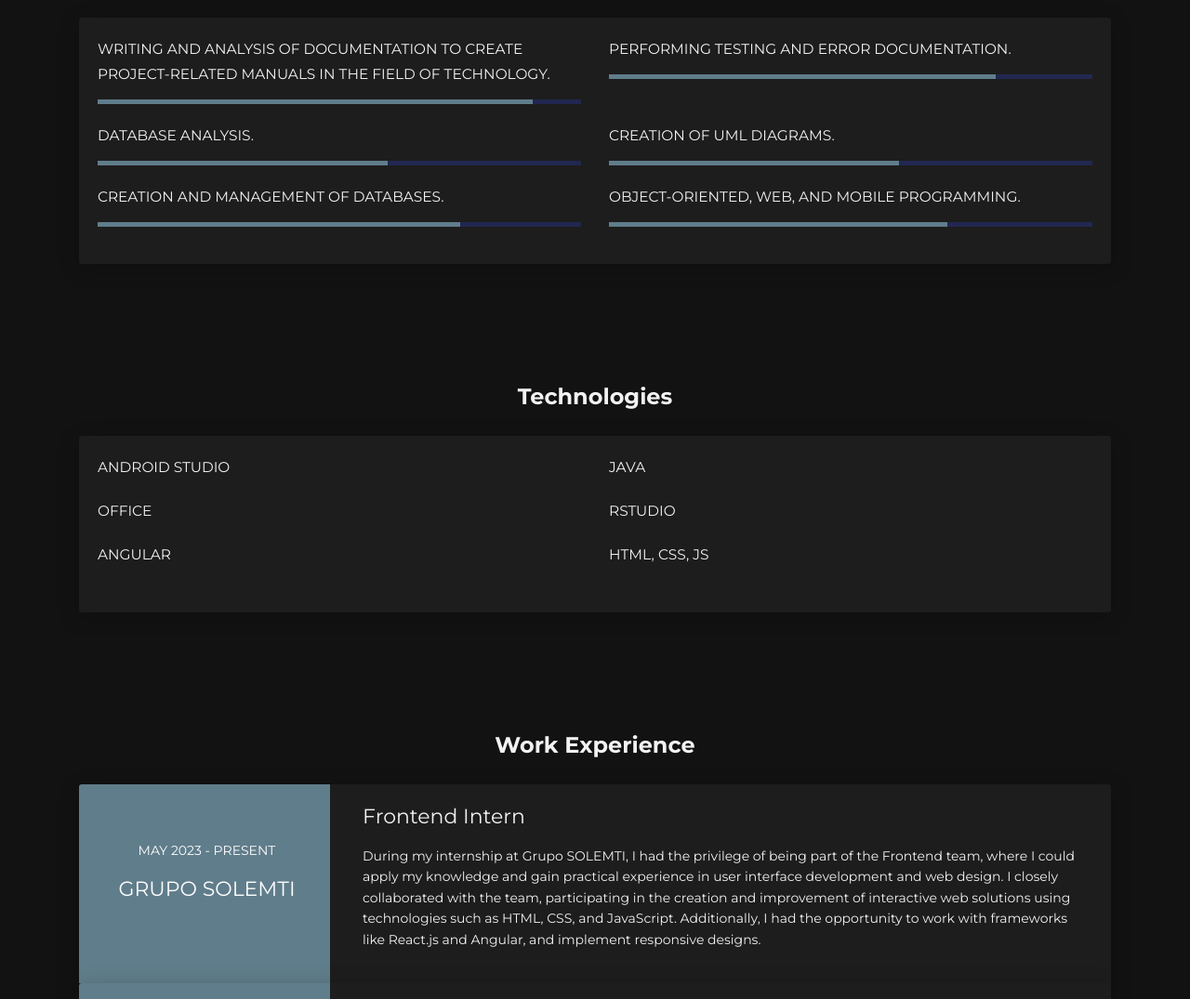
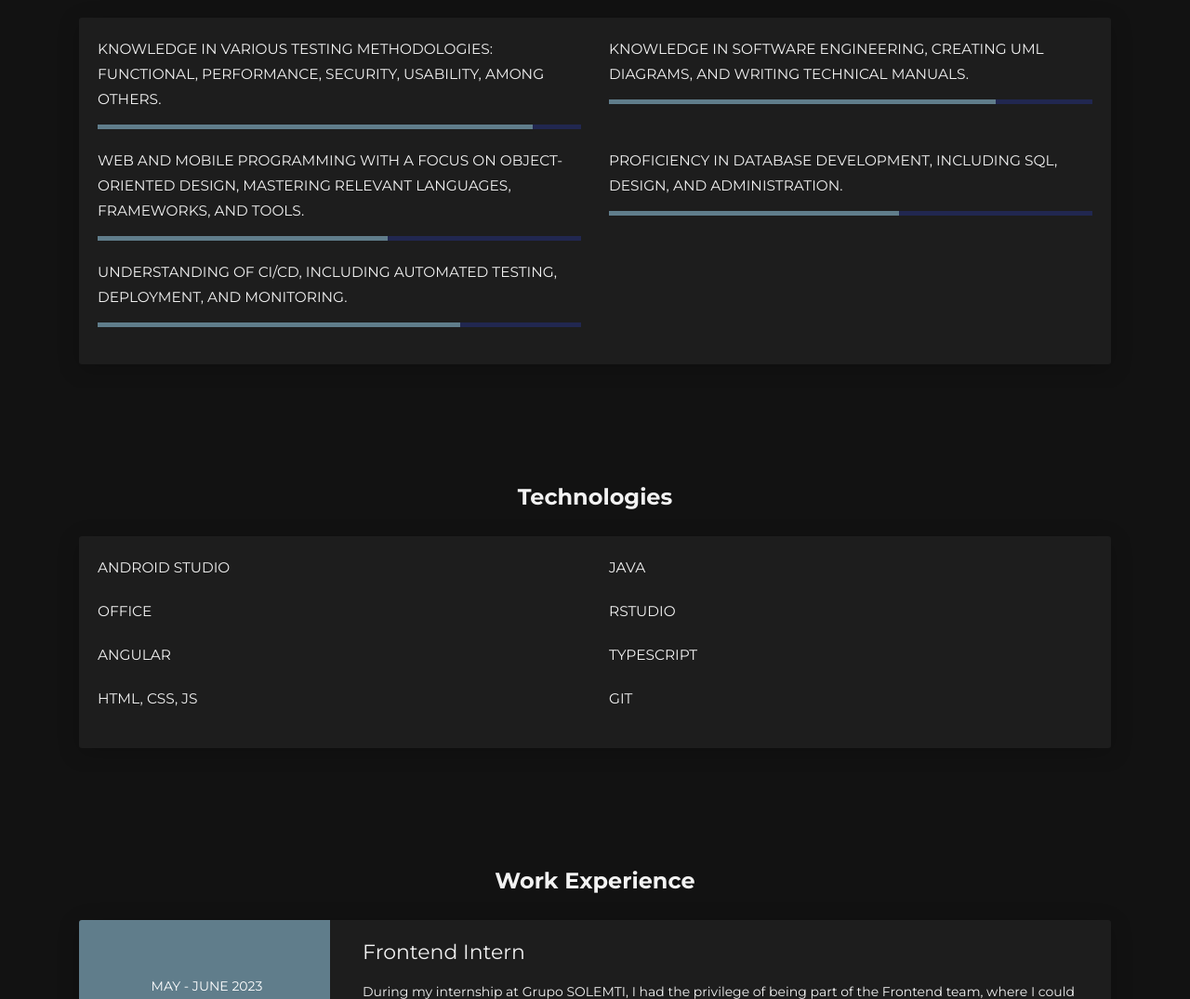
Before and after one commit to Basmer/IsaacBastidas, a plain HTML site: page index.html in a window 1280 px wide. Shown: the part 1020-2095 px from the top of the page at 93% size. Drawn offline with Linux system fonts and the light colour scheme.

Commit message:
Actualizacion de datos, fotos y cv

```diff
--- a/index.html
+++ b/index.html
@@ -5,25 +5,24 @@
   <meta charset="UTF-8">
   <meta http-equiv="X-UA-Compatible" content="IE=edge">
   <meta name="viewport" content="width=device-width, initial-scale=1">
-  <title>Carlos Santiago | Desarrolador Movil</title>
+  <title>Isaac Bastidas | IT Student</title>
   <link href="https://fonts.googleapis.com/css?family=Montserrat:400,700,200" rel="stylesheet">
   <link href="https://maxcdn.bootstrapcdn.com/font-awesome/latest/css/font-awesome.min.css" rel="stylesheet">
   <link href="css/aos.css?ver=1.1.0" rel="stylesheet">
   <link href="css/bootstrap.min.css?ver=1.1.0" rel="stylesheet">
   <link href="css/main.css?ver=1.1.0" rel="stylesheet">
 
-  <meta name="keywords" content="Isaac Bastidas, Estudiante de ingeniería en tecnologías de la información">
+  <meta name="keywords" content="Isaac Bastidas, Information Technology Engineering Student">
   <meta name="author" content="Isaac Bastidas">
-  <meta name="description"
-    content="Soy un estudiante en tecnologías de la información en busca del desarrollo de proyectos tecnológicos, apasionado por aprender">
+  <meta name="description" content="I am a student in Information Technology pursuing the development of technological projects, passionate about learning">
   <meta property="og:title" content="Isaac Bastidas | IT Student">
-  <meta property="og:description"
-    content="Soy un estudiante en tecnologías de la información en busca del desarrollo de proyectos tecnológicos, apasionado por aprender.">
+  <meta property="og:description" content="I am a student in Information Technology pursuing the development of technological projects, passionate about learning.">
   <meta property="og:url" content="http://carlossant47.spartandeveloper.ovh/">
-  <meta property="og:site_name" content="Isaac Bastidas | Estudiante">
+  <meta property="og:site_name" content="Isaac Bastidas | Student">
   <meta property="og:type" content="website">
-  <meta property="og:image" content="http://carlossant47.spartandeveloper.ovh/images/CV_JESUS ISAAC BASTIDAS LAMARQUE">
-  <meta property="og:image:secure_url" content="http://carlossant47.spartandeveloper.ovh/images/CV_JESUS ISAAC BASTIDAS LAMARQUE">
+  <meta property="og:image" content="http://carlossant47.spartandeveloper.ovh/images/CV_PORTADAISAAC">
+  <meta property="og:image:secure_url" content="http://carlossant47.spartandeveloper.ovh/images/CV_PORTADAISAAC">
+
   <noscript>
     <style type="text/css">
       [data-aos] {
@@ -52,7 +51,6 @@
             <ul class="navbar-nav">
               <li class="nav-item"><a class="nav-link smooth-scroll" href="#about">About Me</a></li>
               <li class="nav-item"><a class="nav-link smooth-scroll" href="#skill">Skills</a></li>
-              <li class="nav-item"><a class="nav-link smooth-scroll" href="#portfolio">Portfolio</a></li>
               <li class="nav-item"><a class="nav-link smooth-scroll" href="#experience">Experience</a></li>
               <li class="nav-item"><a class="nav-link smooth-scroll" href="#contact">Contact</a></li>
             </ul>
@@ -70,11 +68,11 @@
             </div>
             <div class="container">
               <div class="content-center">
-                <div class="cc-profile-image"><a href="#"><img src="images/CV_JESUS ISAAC BASTIDAS LAMARQUE.jpg" alt="Image" /></a>
+                <div class="cc-profile-image"><a href="#"><img src="images/CV_PORTADAISAAC.jpg" alt="Image" /></a>
                 </div>
                 <div class="h2 title">Jesus Isaac Bastidas Lamarque</div>
                 <p class="category text-white">Information Technology Engineering student</p>
-                <a class="btn btn-primary" href="docs/CV_ Jesus Isaac Bastidas Lamarque_ingles.pdf" data-aos="zoom-in" download="CV_Document"
+                <a class="btn btn-primary" href="docs/JesusIsaacBastidasLamarque_CV.pdf" data-aos="zoom-in" download="CV_Document"
                     data-aos-anchor="data-aos-anchor">Download CV</a>
               </div>
             </div>
@@ -146,7 +144,7 @@
             <div class="card-body">
               <div class="row">
                 <div class="col-md-6">
-                  <div class="progress-container progress-primary"><span class="progress-badge">Writing and analysis of documentation to create project-related manuals in the field of technology.</span>
+                  <div class="progress-container progress-primary"><span class="progress-badge">Knowledge in various testing methodologies: functional, performance, security, usability, among others.</span>
                     <div class="progress">
                       <div class="progress-bar progress-bar-primary" data-aos="progress-full" data-aos-offset="10"
                         data-aos-duration="2000" role="progressbar" aria-valuenow="60" aria-valuemin="0"
@@ -155,7 +153,7 @@
                   </div>
                 </div>
                 <div class="col-md-6">
-                  <div class="progress-container progress-primary"><span class="progress-badge">Performing testing and error documentation.</span>
+                  <div class="progress-container progress-primary"><span class="progress-badge">Knowledge in software engineering, creating UML diagrams, and writing technical manuals. </span>
                     <div class="progress">
                       <div class="progress-bar progress-bar-primary" data-aos="progress-full" data-aos-offset="10"
                         data-aos-duration="2000" role="progressbar" aria-valuenow="60" aria-valuemin="0"
@@ -166,7 +164,7 @@
               </div>
               <div class="row">
                 <div class="col-md-6">
-                  <div class="progress-container progress-primary"><span class="progress-badge">Database analysis.</span>
+                  <div class="progress-container progress-primary"><span class="progress-badge">Web and Mobile programming with a focus on object-oriented design, mastering relevant languages, frameworks, and tools.</span>
                     <div class="progress">
                       <div class="progress-bar progress-bar-primary" data-aos="progress-full" data-aos-offset="10"
                         data-aos-duration="2000" role="progressbar" aria-valuenow="60" aria-valuemin="0"
@@ -175,7 +173,7 @@
                   </div>
                 </div>
                 <div class="col-md-6">
-                  <div class="progress-container progress-primary"><span class="progress-badge">Creation of UML diagrams.</span>
+                  <div class="progress-container progress-primary"><span class="progress-badge">Proficiency in database development, including SQL, design, and administration. </span>
                     <div class="progress">
                       <div class="progress-bar progress-bar-primary" data-aos="progress-full" data-aos-offset="10"
                         data-aos-duration="2000" role="progressbar" aria-valuenow="60" aria-valuemin="0"
@@ -186,22 +184,11 @@
               </div>
               <div class="row">
                 <div class="col-md-6">
-                  <div class="progress-container progress-primary"><span class="progress-badge">Creation and management of databases.</span>
+                  <div class="progress-container progress-primary"><span class="progress-badge">Understanding of CI/CD, including automated testing, deployment, and monitoring.</span>
                     <div class="progress">
                       <div class="progress-bar progress-bar-primary" data-aos="progress-full" data-aos-offset="10"
                         data-aos-duration="2000" role="progressbar" aria-valuenow="60" aria-valuemin="0"
                         aria-valuemax="100" style="width: 75%;"></div>
-                    </div>
-                  </div>
-                </div>
-                <div class="col-md-6">
-                  <div class="progress-container progress-primary"><span class="progress-badge">Object-oriented, web, and mobile programming.</span>
-                    <div class="progress">
-                      <div class="progress-bar progress-bar-primary" data-aos="progress-full" data-aos-offset="10"
-                        data-aos-duration="2000" role="
-
-                        progressbar" aria-valuenow="60" aria-valuemin="0"
-                        aria-valuemax="100" style="width: 70%;"></div>
                     </div>
                   </div>
                 </div>
@@ -242,7 +229,15 @@
                   </div>
                 </div>
                 <div class="col-md-6">
+                  <div class="progress-container progress-primary"><span class="progress-badge">TYPESCRIPT</span>
+                  </div>
+                </div>
+                <div class="col-md-6">
                   <div class="progress-container progress-primary"><span class="progress-badge">HTML, CSS, JS</span>
+                  </div>
+                </div>
+                <div class="col-md-6">
+                  <div class="progress-container progress-primary"><span class="progress-badge">GIT</span>
                   </div>
                 </div>
               </div>
@@ -257,7 +252,7 @@
             <div class="row">
               <div class="col-md-3 bg-primary" data-aos="fade-right" data-aos-offset="50" data-aos-duration="500">
                 <div class="card-body cc-experience-header">
-                  <p>May 2023 - Present</p>
+                  <p>May - June 2023</p>
                   <div class="h5">Grupo SOLEMTI</div>
                 </div>
               </div>
```
Also changed, not shown: images/CV_PORTADAISAAC.jpg (added), 3 other files.
